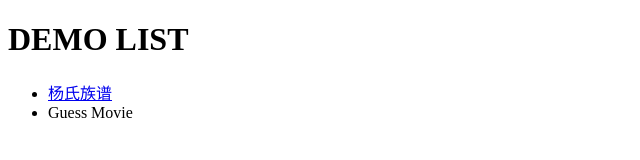
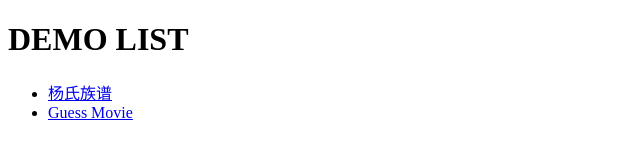
Before and after one commit to rossroma/demo, a website: page dist/index.html in a window 1280 px wide. Shown: the whole page, without its empty margins (0-640 px from the left). Drawn offline with Linux system fonts and the light colour scheme.

Commit message:
update img

```diff
--- a/dist/index.html
+++ b/dist/index.html
@@ -8,7 +8,7 @@
   <h1>DEMO LIST</h1>
   <ul>
     <li><a href="familyTree">杨氏族谱</a></li>
-    <li><a href="GuessMovie"></a>Guess Movie</li>
+    <li><a href="GuessMovie">Guess Movie</a></li>
   </ul>
 </body>
 </html>
```
Also changed, not shown: 1 other file.
